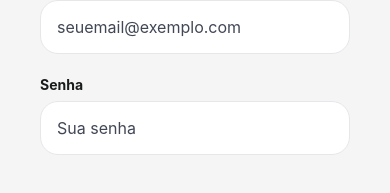
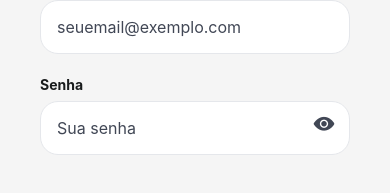
Before and after one commit to hallwaytechgrupo/NexDose, a React Native app in the folder front/: screen / in a window 390 px wide. Shown: the part 427-620 px from the top of the page. Built offline with nearby package versions, Linux system fonts and the light colour scheme; no server answers; what expo-notifications would draw is missing.

Commit message:
Visualizar senha

```diff
--- a/front/src/screens/CreateAccount.tsx
+++ b/front/src/screens/CreateAccount.tsx
@@ -9,10 +9,10 @@ import {
   Text,
   TextInput,
   TouchableWithoutFeedback,
-  View
+  View,
 } from "react-native";
+import { Ionicons } from "@expo/vector-icons"; // 📦 Importação do Ícone
 import {
-  Chip,
   GradientButton,
   InputField,
   SurfaceCard,
@@ -41,13 +41,23 @@ export function CreateAccountScreen({
   const [error, setError] = useState<string | null>(null);
   const [isSubmitting, setIsSubmitting] = useState(false);
 
+  // ✅ Estados para controlar a visibilidade das duas senhas
+  const [showPassword, setShowPassword] = useState(false);
+  const [showConfirmPassword, setShowConfirmPassword] = useState(false);
+
   const emailRef = useRef<TextInput>(null);
   const phoneRef = useRef<TextInput>(null);
   const passwordRef = useRef<TextInput>(null);
   const confirmPasswordRef = useRef<TextInput>(null);
 
   const handleSubmit = async () => {
-    if (!name.trim() || !email.trim() || !phone.trim() || !password || !confirmPassword) {
+    if (
+        !name.trim() ||
+        !email.trim() ||
+        !phone.trim() ||
+        !password ||
+        !confirmPassword
+    ) {
       setError("Preencha todos os campos.");
       return;
     }
@@ -58,26 +68,32 @@ export function CreateAccountScreen({
     setIsSubmitting(true);
     setError(null);
     try {
-      await onRegister({ name: name.trim(), email: email.trim(), phone: phone.trim(), password, role});
+      await onRegister({
+        name: name.trim(),
+        email: email.trim(),
+        phone: phone.trim(),
+        password,
+        role,
+      });
     } catch (submitError) {
-      setError(submitError instanceof Error ? submitError.message : "Nao foi possivel criar a conta.");
+      setError(
+          submitError instanceof Error
+              ? submitError.message
+              : "Nao foi possivel criar a conta."
+      );
     } finally {
       setIsSubmitting(false);
     }
   };
 
-
-
   return (
-      // 1. O KeyboardAvoidingView deve ser o container externo (ou logo abaixo do SafeArea)
       <KeyboardAvoidingView
-          behavior={Platform.OS === 'ios' ? 'padding' : undefined}
-          style={{ flex: 1, backgroundColor: '#F8FAFB' }}
+          behavior={Platform.OS === "ios" ? "padding" : undefined}
+          style={{ flex: 1, backgroundColor: "#F8FAFB" }}
       >
         <TouchableWithoutFeedback onPress={Keyboard.dismiss}>
-          {/* 2. O ScrollView vai DENTRO para permitir que o conteúdo role quando o teclado subir */}
           <ScrollView
-              contentContainerStyle={[styles.scrollContent, { flexGrow: 1 }]} // flexGrow garante que o fundo cubra tudo
+              contentContainerStyle={[styles.scrollContent, { flexGrow: 1 }]}
               showsVerticalScrollIndicator={false}
               keyboardShouldPersistTaps="handled"
           >
@@ -90,7 +106,6 @@ export function CreateAccountScreen({
             </View>
 
             <SurfaceCard muted>
-
               <View style={styles.contentBlock}>
                 <InputField
                     label="Nome completo"
@@ -109,10 +124,9 @@ export function CreateAccountScreen({
                     autoCapitalize="none"
                     autoCorrect={false}
                     value={email}
-                    // Garante que o e-mail seja sempre salvo em minúsculo
                     onChangeText={(text) => setEmail(text.toLowerCase())}
                     returnKeyType="next"
-                    onSubmitEditing={() => passwordRef.current?.focus()}
+                    onSubmitEditing={() => phoneRef.current?.focus()} // ⚠️ Corrigido para ir pro telefone
                     blurOnSubmit={false}
                 />
                 <InputField
@@ -123,35 +137,73 @@ export function CreateAccountScreen({
                     value={phone}
                     onChangeText={setPhone}
                     returnKeyType={"next"}
-                    onSubmitEditing={() => confirmPasswordRef.current?.focus()}
+                    onSubmitEditing={() => passwordRef.current?.focus()} // ⚠️ Corrigido para ir pra senha
                     blurOnSubmit={false}
                 />
+
+                {/* ✅ Container do Input de Senha Principal */}
+                <View style={styles.passwordContainer}>
+
+                  {/* ⚠️ Envelopamos o InputField nesta View com o estilo flex */}
+                  <View style={styles.inputSenhaFlex}>
                     <InputField
                         ref={passwordRef}
                         label="Senha"
                         placeholder="Sua senha"
-                    secureTextEntry
+                        secureTextEntry={!showPassword}
                         value={password}
                         onChangeText={setPassword}
                         returnKeyType="next"
                         onSubmitEditing={() => confirmPasswordRef.current?.focus()}
                         blurOnSubmit={false}
+                        // A propriedade style foi removida daqui!
                     />
+                  </View>
 
+                  <Pressable
+                      style={styles.eyeIcon}
+                      onPress={() => setShowPassword(!showPassword)}
+                      hitSlop={{ top: 15, bottom: 15, left: 15, right: 15 }}
+                  >
+                    <Ionicons
+                        name={showPassword ? "eye-off" : "eye"}
+                        size={22}
+                        color={colors.textMuted || "#666"}
+                    />
+                  </Pressable>
+                </View>
+
+                {/* ✅ Container do Input de Confirmar Senha */}
+                <View style={styles.passwordContainer}>
+
+                  {/* ⚠️ Envelopamos o InputField nesta View com o estilo flex */}
+                  <View style={styles.inputSenhaFlex}>
                     <InputField
                         ref={confirmPasswordRef}
                         label="Confirmar senha"
                         placeholder="Confirme sua senha"
-                    secureTextEntry
+                        secureTextEntry={!showConfirmPassword}
                         value={confirmPassword}
                         onChangeText={setConfirmPassword}
                         returnKeyType="done"
-                    onSubmitEditing={handleSubmit} // Teclar OK no teclado já cria a conta
+                        onSubmitEditing={handleSubmit}
+                        // A propriedade style foi removida daqui!
                     />
-
-
                   </View>
 
+                  <Pressable
+                      style={styles.eyeIcon}
+                      onPress={() => setShowConfirmPassword(!showConfirmPassword)}
+                      hitSlop={{ top: 15, bottom: 15, left: 15, right: 15 }}
+                  >
+                    <Ionicons
+                        name={showConfirmPassword ? "eye-off" : "eye"}
+                        size={22}
+                        color={colors.textMuted || "#666"}
+                    />
+                  </Pressable>
+                </View>
+              </View>
             </SurfaceCard>
 
             {error ? <Text style={styles.errorText}>{error}</Text> : null}
@@ -193,7 +245,7 @@ const styles = StyleSheet.create({
     fontWeight: "bold",
     color: colors.text,
     textAlign: "center",
-    marginTop: 12
+    marginTop: 12,
   },
   pageSubtitle: {
     fontSize: 16,
@@ -202,6 +254,25 @@ const styles = StyleSheet.create({
   },
   contentBlock: {
     gap: 10,
+  },
+  // ✅ Estilos para os campos de senha (iguais aos do Login)
+  passwordContainer: {
+    width: "100%",
+    flexDirection: "row",
+    alignItems: "center",
+    position: "relative",
+  },
+  inputSenhaFlex: {
+    flex: 1,
+  },
+  eyeIcon: {
+    position: "absolute",
+    right: 15,
+    height: "100%",
+    justifyContent: "center",
+    zIndex: 1,
+    elevation: 1,
+    paddingTop: Platform.OS === "ios" ? 20 : 18,
   },
   roleSection: {
     gap: 10,
--- a/front/src/screens/LoginScreen.tsx
+++ b/front/src/screens/LoginScreen.tsx
@@ -12,6 +12,7 @@ import {
   TouchableWithoutFeedback,
   View,
 } from "react-native";
+import { Ionicons } from "@expo/vector-icons"; // 📦 Importação do Ícone
 import { AppScreen, GradientButton, InputField } from "../components/Primitives";
 import { colors } from "../theme/tokens";
 
@@ -27,6 +28,9 @@ export function LoginScreen({
   const [password, setPassword] = useState("");
   const [error, setError] = useState<string | null>(null);
   const [isSubmitting, setIsSubmitting] = useState(false);
+
+  // ✅ Estado que controla a visibilidade da senha
+  const [showPassword, setShowPassword] = useState(false);
 
   const handleSubmit = async () => {
     if (!email.trim() || !password) {
@@ -76,11 +80,14 @@ export function LoginScreen({
                     value={email}
                     onChangeText={setEmail}
                 />
+
+                {/* ✅ Container exclusivo para agrupar o Input de Senha e o Ícone */}
+                <View style={styles.passwordContainer}>
                   <InputField
                       ref={passwordInputRef}
                       label="Senha"
                       placeholder="Sua senha"
-                secureTextEntry
+                      secureTextEntry={!showPassword} // Alterna entre true e false
                       autoCapitalize="none"
                       autoCorrect={false}
                       returnKeyType="go"
@@ -88,6 +95,20 @@ export function LoginScreen({
                       value={password}
                       onChangeText={setPassword}
                   />
+
+                  {/* Ícone posicionado por cima do Input */}
+                  <Pressable
+                      style={styles.eyeIcon}
+                      onPress={() => setShowPassword(!showPassword)}
+                      hitSlop={{ top: 15, bottom: 25, left: 15, right: 15 }} // Aumenta a área de clique
+                  >
+                    <Ionicons
+                        name={showPassword ? "eye-off" : "eye"}
+                        size={22}
+                        color={colors.textMuted || "#666"}
+                    />
+                  </Pressable>
+                </View>
               </View>
 
               {error ? <Text style={styles.errorText}>{error}</Text> : null}
@@ -131,6 +152,18 @@ const styles = StyleSheet.create({
   form: {
     gap: 6,
   },
+  // ✅ Novos estilos para o container da senha e o ícone
+  passwordContainer: {
+    position: "relative",
+    justifyContent: "center",
+  },
+  eyeIcon: {
+    position: "absolute",
+    right: 15,
+    bottom: 35,
+    zIndex: 1,
+    elevation: 1,
+  },
   link: {
     color: colors.textMuted,
     textAlign: "center",
```
Lines whose indentation alone changed are shown as unchanged.
